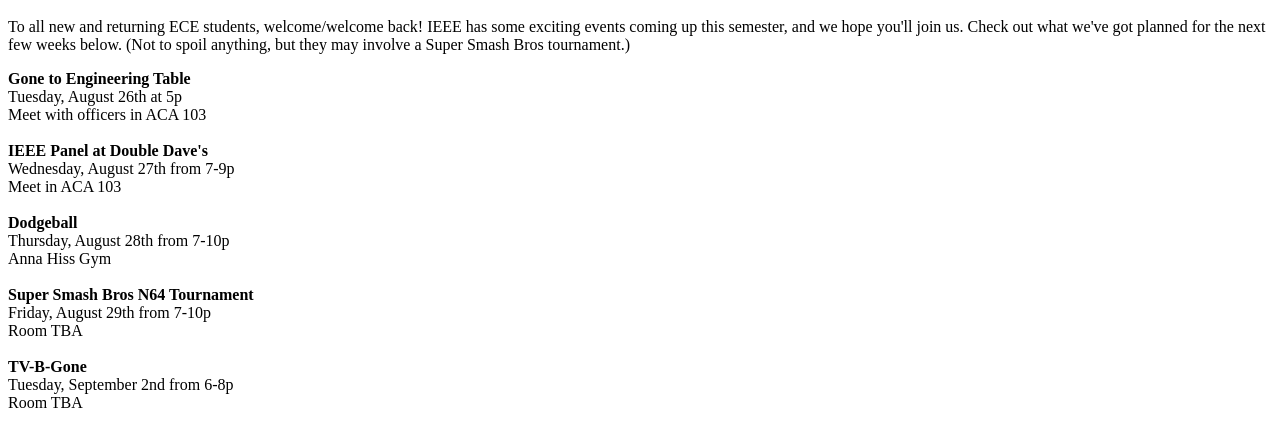
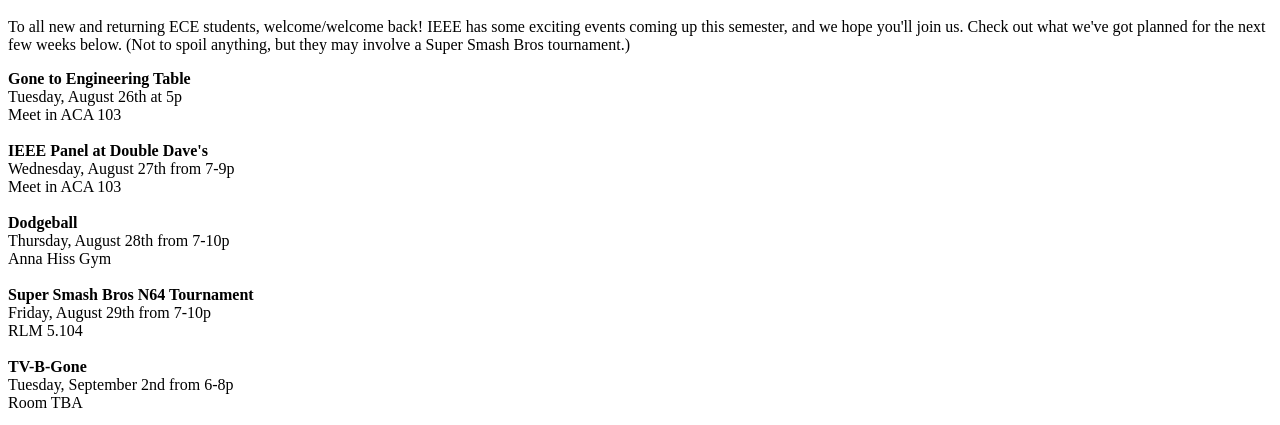
Before and after one commit to ieee-ut/ieee-ut.github.io, a Jekyll site: the page built from _posts/2014-08-25-welcome-back.html, in a window 1280 px wide. Shown: the part 271-696 px from the top of the page. Built offline with Jekyll 4.4.1, drawn with Linux system fonts in a browser that asks for light colours; nearby versions of some CDN libraries; library files that are not in the unit come from our copies; Markdown is read by kramdown in place of the engine named in the settings; comment, search, counter and statistics services are not loaded.

Commit message:
Smash Tournament Deets

```diff
--- a/_posts/2014-08-25-welcome-back.html
+++ b/_posts/2014-08-25-welcome-back.html
@@ -13,7 +13,7 @@
 <p>
 	<span style="font-weight: bold">Gone to Engineering Table</span><br>
 	Tuesday, August 26th at 5p<br>
-	Meet with officers in ACA 103<br><br>
+	Meet in ACA 103<br><br>
 
 	<span style="font-weight: bold">IEEE Panel at Double Dave's</span><br>
 	Wednesday, August 27th from 7-9p<br>
@@ -25,7 +25,7 @@
 
 	<span style="font-weight: bold">Super Smash Bros N64 Tournament</span><br>
 	Friday, August 29th from 7-10p<br>
-	Room TBA<br><br>
+	RLM 5.104<br><br>
 
 	<span style="font-weight: bold">TV-B-Gone</span><br>
 	Tuesday, September 2nd from 6-8p<br>
```
